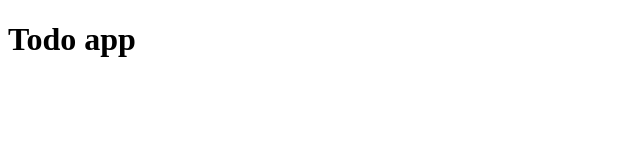
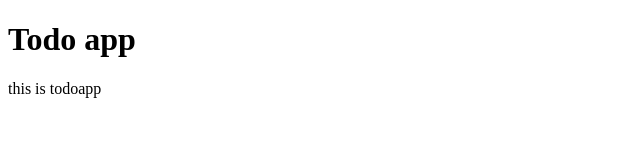
Before and after one commit to Rukundo750/todoapp, a plain HTML site: page index.html in a window 1280 px wide. Shown: the whole page, without its empty margins (0-640 px from the left). Drawn offline with Linux system fonts and the light colour scheme.

Commit message:
other changes

```diff
--- a/index.html
+++ b/index.html
@@ -7,5 +7,6 @@
 </head>
 <body>
     <h1>Todo app</h1>
+    <p>this is todoapp</p>
 </body>
 </html>
```
